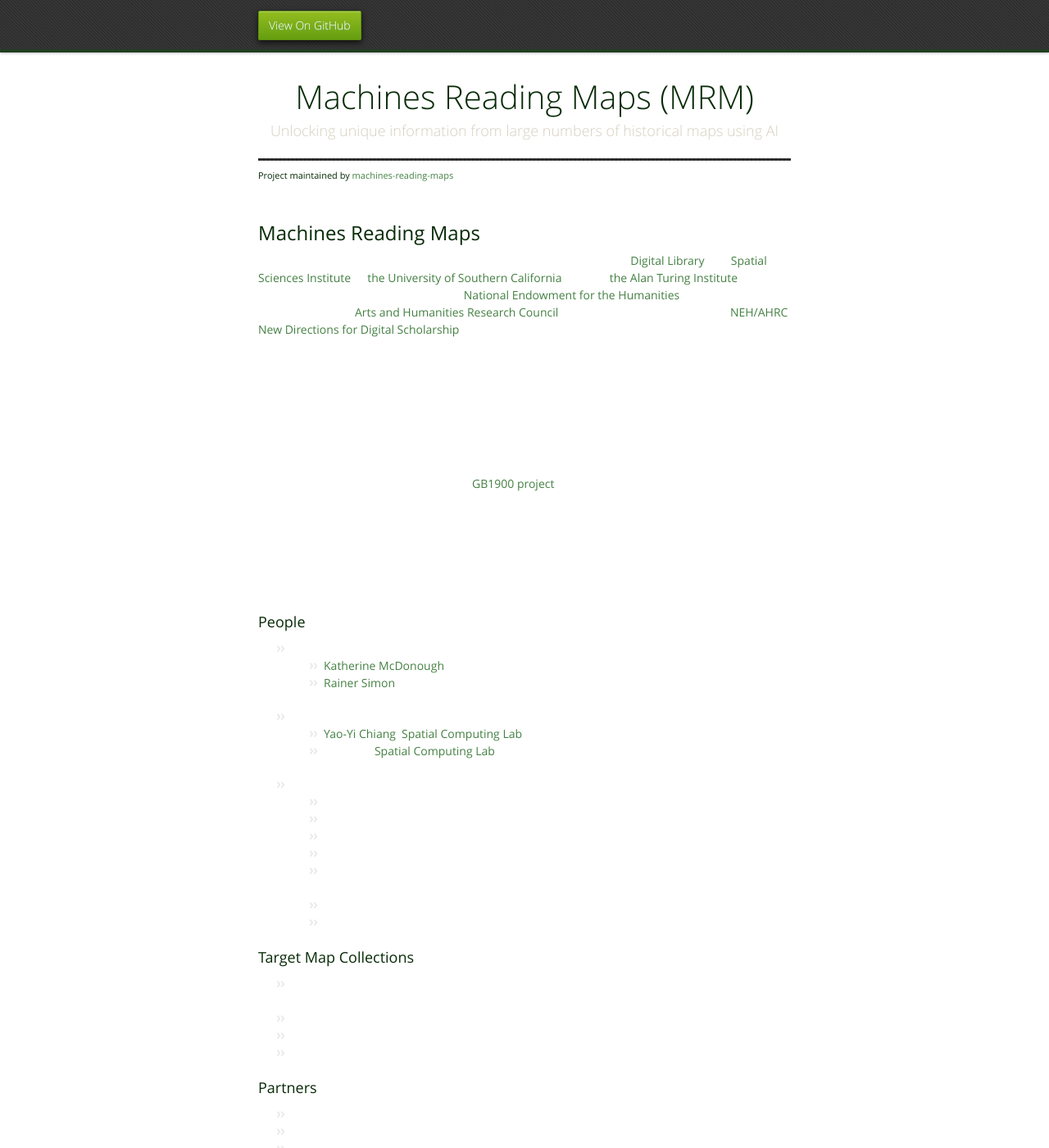
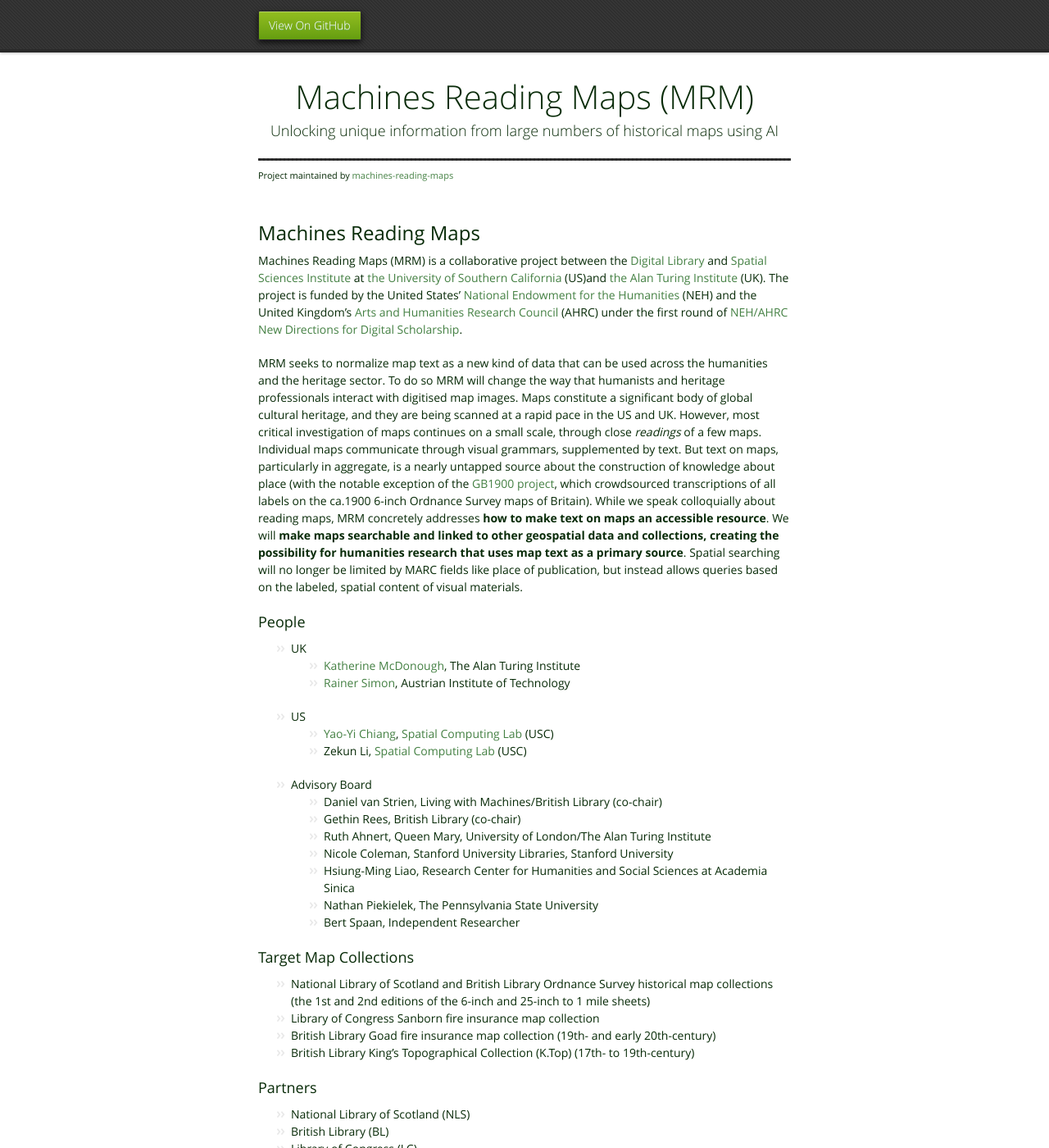
Before and after one commit to machines-reading-maps/machines-reading-maps.github.io, a Jekyll site: the page built from index.md, in a window 1280 px wide and 1400 px high. Shown: the whole window at 82% size. Built offline with Jekyll 4.4.1, drawn with Linux system fonts in a browser that asks for light colours; our own code applies the rules of GitHub Pages for plain Markdown files.

Commit message:
color update

```diff
--- a/_sass/jekyll-theme-midnight.scss
+++ b/_sass/jekyll-theme-midnight.scss
@@ -6,7 +6,7 @@ body {
   padding:0px 0 20px 0px;
   margin: 0px;
   font:14px/1.5 "OpenSansRegular", "Helvetica Neue", Helvetica, Arial, sans-serif;
-  color:#FFFFFF;
+  color:#082b08;
   font-weight: normal;
   background: #FFFFFF;
   background-attachment: fixed !important;
@@ -37,7 +37,7 @@ h2 {
 }
 
 h4, h5, h6 {
-  color:#e8e8e8;
+  color:#223f21;
 }
 
 h3 {
@@ -111,7 +111,7 @@ pre {
   overflow-y: hidden;
 
   code {
-    color: #efefef;
+    color: #292929;
     text-shadow: 0px 1px 0px #000;
     margin: 0;
     padding: 0;
@@ -126,8 +126,8 @@ table {
 th {
   text-align:left;
   padding:5px 10px;
-  border-bottom:1px solid #434343;
-  color: #b6b6b6;
+  border-bottom:1px solid #292929;
+  color: #082B08;
   font-family: 'OpenSansSemibold', "Helvetica Neue", Helvetica, Arial, sans-serif !important;
   font-weight: normal;
 }
@@ -135,7 +135,7 @@ th {
 td {
   text-align:left;
   padding:5px 10px;
-  border-bottom:1px solid #434343;
+  border-bottom:1px solid #292929;
 }
 
 hr {
@@ -147,7 +147,7 @@ hr {
 }
 
 dt {
-  color:#223F21;
+  color:#092b08;
   font-family: 'OpenSansSemibold', "Helvetica Neue", Helvetica, Arial, sans-serif !important;
   font-weight: normal;
 }
@@ -161,7 +161,7 @@ dt {
   width: 100%;
   position: fixed;
   background: url(../images/nav-bg.gif) #FFFFFF;
-  border-bottom: 4px solid #223F21;
+  border-bottom: 4px solid #292929;
   box-shadow: 0px 1px 3px rgba(0,0,0,.25);
 
   nav {
@@ -183,7 +183,7 @@ dt {
 
       a {
         color: white;
-        border: 1px solid #5d910b;
+        border: 1px solid #292929;
         background: linear-gradient(#93bd20, #659e10);
         border-radius: 2px;
         box-shadow: inset 0px 1px 0px rgba(255,255,255,.3), 0px 3px 7px rgba(0,0,0,.7);
@@ -198,8 +198,8 @@ dt {
 
         &:hover {
           background: linear-gradient(#749619, #527f0e);
-          background-color: #659e10;
-          border: 1px solid #527f0e;
+          background-color: #77b776;
+          border: 1px solid #292929;
           box-shadow: inset 0px 1px 1px rgba(0,0,0,.2), 0px 1px 0px rgba(0,0,0,.0);
         }
       }
@@ -244,7 +244,7 @@ section {
     }
 
     p {
-      color: #d7cfbe;
+      color: #092b08;
       font-family: 'OpenSansLight', "Helvetica Neue", Helvetica, Arial, sans-serif;
       font-weight: normal;
       font-size: 18px;
```
